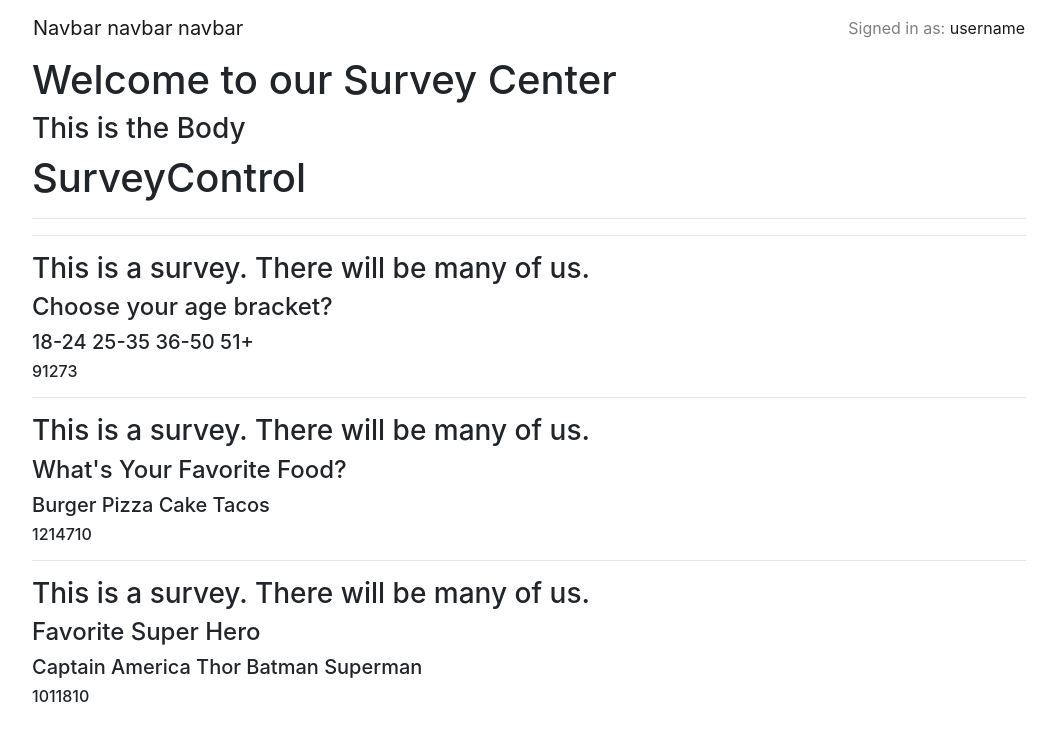
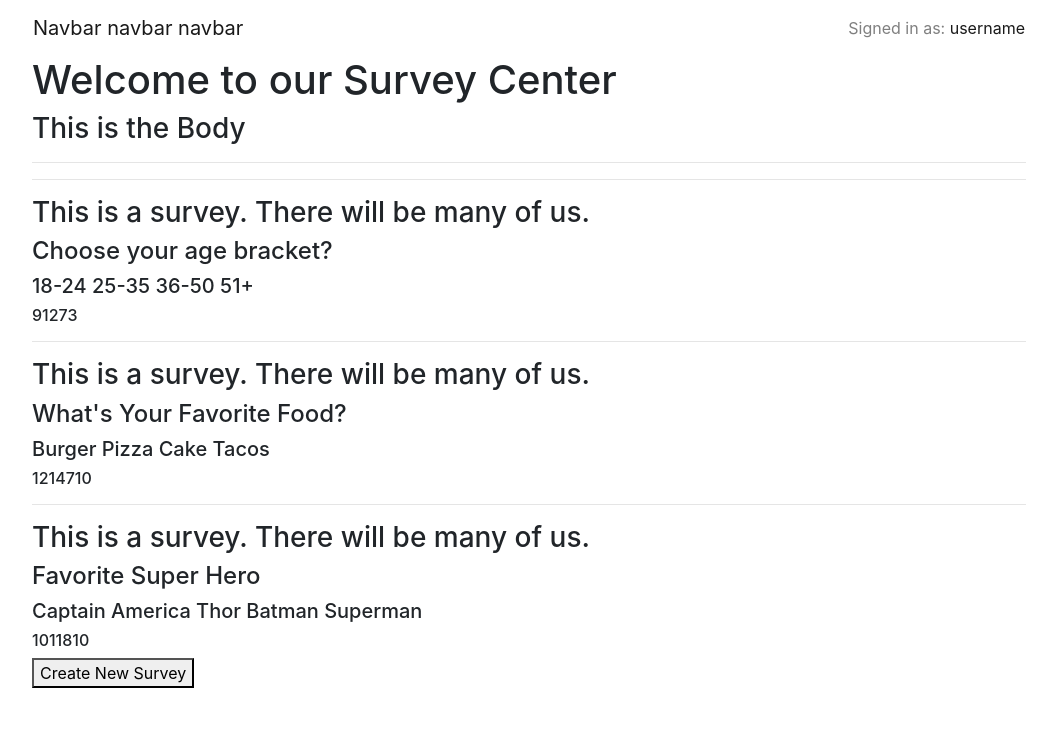
Before and after one commit to brianharv/survey-firestore, a React (Create React App) app: page / in a window 1280 px wide. Shown: the top 740 px of the page, without its empty margins (111-1168 px from the left). Built offline with nearby package versions, Linux system fonts and the light colour scheme.

Commit message:
add NewSurveyForm and basic conditional rendering
CO-authored-by: Joseph Karnafel <josephkarnafel@gmail.com>
Co-authored-by: Jeff Dinsmore <hello@jeffdinsmore.com>

```diff
--- a/src/components/SurveyControl.js
+++ b/src/components/SurveyControl.js
@@ -1,19 +1,37 @@
 import React from 'react';
 import SurveyList from './SurveyList';
+import NewSurveyForm from './NewSurveyForm';
 
 
 class SurveyControl extends React.Component {
 
   constructor(props) {
     super(props);
+    this.state = {
+      formVisibleOnPage: false
+    }
   }
 
+  handleClick = () => {
+    this.setState(prevState => ({
+      formVisibleOnPage: !prevState.formVisibleOnPage}));
+    }
+
+
   render () {
-
+    let currentlyVisibleState = null;
+    let buttonText = null;
+    if (this.state.formVisibleOnPage) {
+      currentlyVisibleState = <NewSurveyForm />
+      buttonText = "Return to Survey List";
+    } else {
+      currentlyVisibleState = <SurveyList />
+      buttonText = "Create New Survey";
+    }
     return (
       <React.Fragment>
-        <h1>SurveyControl</h1>
-          <SurveyList/>
+       {currentlyVisibleState}
+       <button onClick={this.handleClick}>{buttonText}</button>
       </React.Fragment>
     );
   }
```
Also changed, not shown: src/components/Signin.js (added), 1 other file (tests, documents, lock files or other folders).
